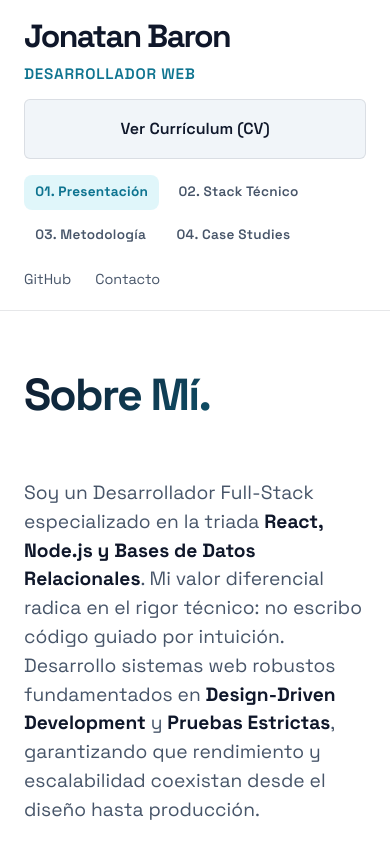
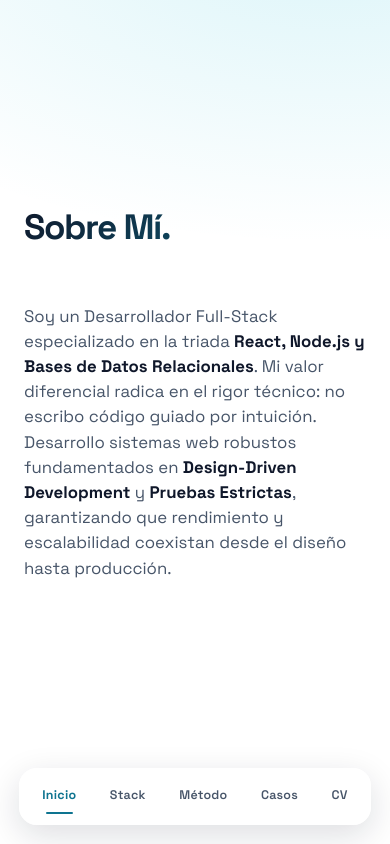
Before and after one commit to Mushi-Ayaka/Portafolio, a Next.js app: page / in a window 390 px wide. Built offline with nearby package versions, Linux system fonts and the light colour scheme.

Commit message:
ux: navbar flotante inferior en móvil, highlight sin caja, snap proximity y tipografía ajustada

```diff
--- a/src/app/globals.css
+++ b/src/app/globals.css
@@ -1,6 +1,6 @@
 :root {
   --bg-dark: #ffffff;
-  --bg-sidebar: #ffffff;
+  --bg-sidebar: #f1f5f9;
   --bg-card: #f1f5f9;
   --text-main: #0f172a;
   --text-muted: #475569;
@@ -54,7 +54,6 @@ a:hover {
 /* SIDEBAR ESTÁTICO */
 .sidebar {
   background-color: var(--bg-sidebar);
-  border-right: 1px solid var(--border-subtle);
   padding: 4rem 3rem;
   height: 100vh;
   position: relative;
@@ -90,24 +89,42 @@ a:hover {
 }
 
 .navigation a {
+  position: relative;
   font-size: 1rem;
   font-weight: 600;
   color: var(--text-muted);
   letter-spacing: 0.02em;
   padding: 0.5rem 0.8rem;
   border-radius: 8px;
-  transition: color 0.3s ease, background 0.3s ease;
+  transition: color 0.3s ease;
 }
 
 .navigation a:hover {
   color: var(--text-main);
-  background: rgba(15, 23, 42, 0.04);
 }
 
 .navigation a.active {
   color: var(--accent-primary);
   font-weight: 700;
-  background: var(--accent-glow);
+}
+
+.navigation a.active::after {
+  content: "";
+  position: absolute;
+  left: 0.8rem;
+  right: 0.8rem;
+  bottom: 0.2rem;
+  height: 2px;
+  border-radius: 2px;
+  background: var(--accent-primary);
+}
+
+.nav-cv {
+  display: none;
+}
+
+.nav-short {
+  display: none;
 }
 
 .contact-actions {
@@ -164,7 +181,6 @@ a:hover {
   display: flex;
   flex-direction: column;
   justify-content: center;
-  border-bottom: 1px solid var(--border-subtle); /* Estética cruda tipo pipeline */
 }
 
 /*
@@ -186,64 +202,94 @@ a:hover {
   body { overflow: hidden; }
 
   .portfolio-grid {
-    grid-template-columns: 1fr;
-    grid-template-rows: auto 1fr;
+    display: block;
     height: 100vh;
   }
 
-  /* Sidebar como cabecera compacta arriba; el snap vive en el main */
+  /* NAVBAR FLOTANTE ABAJO: ahorra espacio vs el sidebar en el top */
   .sidebar {
+    position: fixed;
+    left: 1.2rem;
+    right: 1.2rem;
+    bottom: 1.2rem;
+    top: auto;
     height: auto;
-    padding: 1.2rem 1.5rem;
-    border-right: none;
-    border-bottom: 1px solid var(--border-subtle);
-    position: relative;
-    top: unset;
-    z-index: auto;
+    padding: 0.4rem;
+    background: rgba(255, 255, 255, 0.82);
+    backdrop-filter: blur(14px);
+    -webkit-backdrop-filter: blur(14px);
+    box-shadow: 0 10px 34px rgba(15, 23, 42, 0.14);
+    border: none;
+    border-radius: 18px;
+    z-index: 1000;
   }
 
   .sidebar-content {
-    gap: 1rem;
+    display: contents;
   }
 
-  .mobile-cv-btn {
-    display: inline-block;
-    margin-top: 0.8rem;
-    width: 100%;
-  }
-
-  .desktop-cv-btn {
+  .profile,
+  .contact-actions {
     display: none;
   }
 
   .navigation {
     flex-direction: row;
-    flex-wrap: wrap;
-    gap: 0.5rem;
-  }
-  .navigation a {
-    font-size: 0.85rem;
-    padding: 0.4rem 0.7rem;
+    justify-content: space-around;
+    align-items: center;
+    gap: 0;
   }
 
-  /* Scroll Snap ACTIVO en móvil, igual que en PC */
+  .navigation a {
+    font-size: 0.78rem;
+    padding: 0.55rem 0.4rem;
+    min-height: 44px;
+    display: flex;
+    align-items: center;
+    justify-content: center;
+    border-radius: 12px;
+  }
+
+  .navigation a.active::after {
+    left: 0.6rem;
+    right: 0.6rem;
+    bottom: 0.28rem;
+  }
+
+  .nav-full { display: none; }
+  .nav-short { display: inline; }
+
+  /* Scroll con snap suave (proximity): el tamaño se siente natural en telefono */
   .snap-container {
-    height: 100%;
+    height: 100vh;
     overflow-y: auto;
-    scroll-snap-type: y mandatory;
+    scroll-snap-type: y proximity;
+    scroll-padding-bottom: 7rem;
   }
 
   .snap-section {
-    height: 100%;
-    min-height: 100%;
-    padding: 3rem 1.5rem;
+    min-height: 100svh;
+    height: auto;
+    padding: 4rem 1.5rem 8rem;
     justify-content: center;
   }
 
-  /* DESACTIVAR el Focus Dimming en pantallas táctiles.
-     En móvil, :hover se "pega" después de un tap y deja todo gris. */
+  /* En táctiles el :hover se "pega"; desactivamos el focus-dimming */
   .focus-group:hover > .focus-item:not(:hover) {
     opacity: 1;
     filter: none;
   }
 }
+
+/* Accesibilidad: respetar preferencia de movimiento reducido */
+@media (prefers-reduced-motion: reduce) {
+  * {
+    animation: none !important;
+    transition: none !important;
+    scroll-behavior: auto !important;
+  }
+  .focus-group:hover > .focus-item:not(:hover) {
+    opacity: 1;
+    filter: none;
+  }
+}
--- a/src/app/page.module.css
+++ b/src/app/page.module.css
@@ -161,8 +161,8 @@
 }
 
 @media (max-width: 768px) {
-  .sectionTitle { font-size: 2.8rem; }
-  .leadText { font-size: 1.2rem; }
+  .sectionTitle { font-size: 2.2rem; }
+  .leadText { font-size: 1.05rem; }
   .projectCard {
     flex-direction: column;
     align-items: flex-start;
--- a/src/components/layout/Sidebar.tsx
+++ b/src/components/layout/Sidebar.tsx
@@ -5,10 +5,10 @@ import { siteConfig } from "@/config/site";
 import Link from "next/link";
 
 const SECTIONS = [
-  { id: "presentacion", label: "01. Presentación" },
-  { id: "skills", label: "02. Stack Técnico" },
-  { id: "flujo", label: "03. Metodología" },
-  { id: "proyectos", label: "04. Case Studies" },
+  { id: "presentacion", label: "01. Presentación", short: "Inicio" },
+  { id: "skills", label: "02. Stack Técnico", short: "Stack" },
+  { id: "flujo", label: "03. Metodología", short: "Método" },
+  { id: "proyectos", label: "04. Case Studies", short: "Casos" },
 ];
 
 export function Sidebar() {
@@ -38,9 +38,6 @@ export function Sidebar() {
         <div className="profile">
           <h1 className="name">{siteConfig.name}</h1>
           <p className="role">{siteConfig.role}</p>
-          <Link href={siteConfig.cvUrl} className="btn-cv mobile-cv-btn">
-            Ver Currículum (CV)
-          </Link>
         </div>
 
         <nav className="navigation">
@@ -50,9 +47,13 @@ export function Sidebar() {
               href={`/#${s.id}`}
               className={active === s.id ? "active" : ""}
             >
-              {s.label}
+              <span className="nav-full">{s.label}</span>
+              <span className="nav-short">{s.short}</span>
             </Link>
           ))}
+          <Link href={siteConfig.cvUrl} className="nav-cv">
+            CV
+          </Link>
         </nav>
 
         <div className="contact-actions">
```
